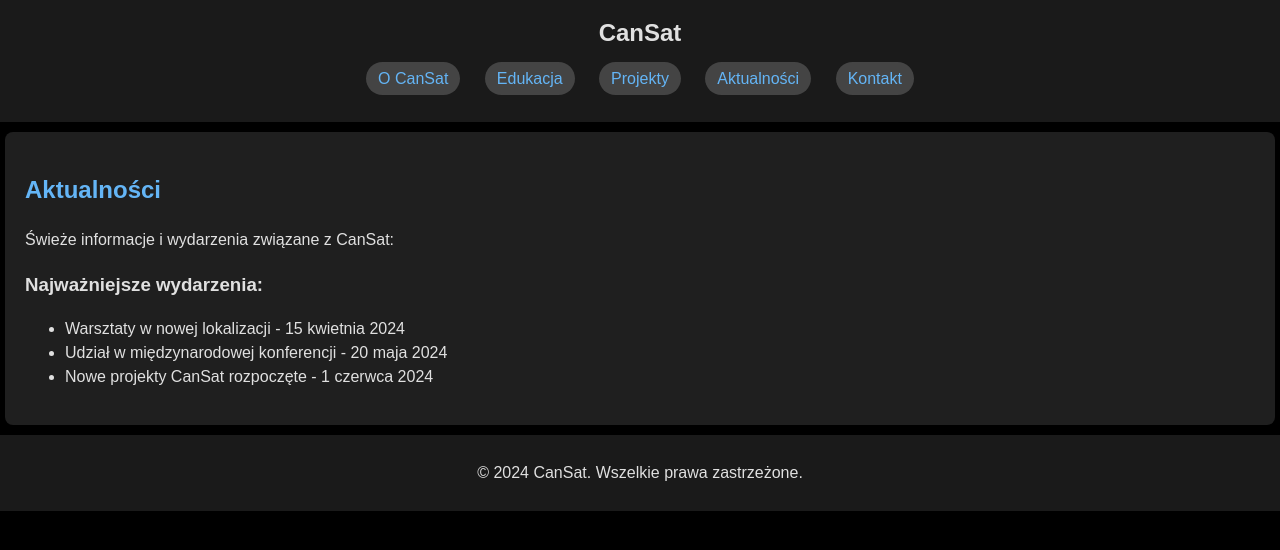
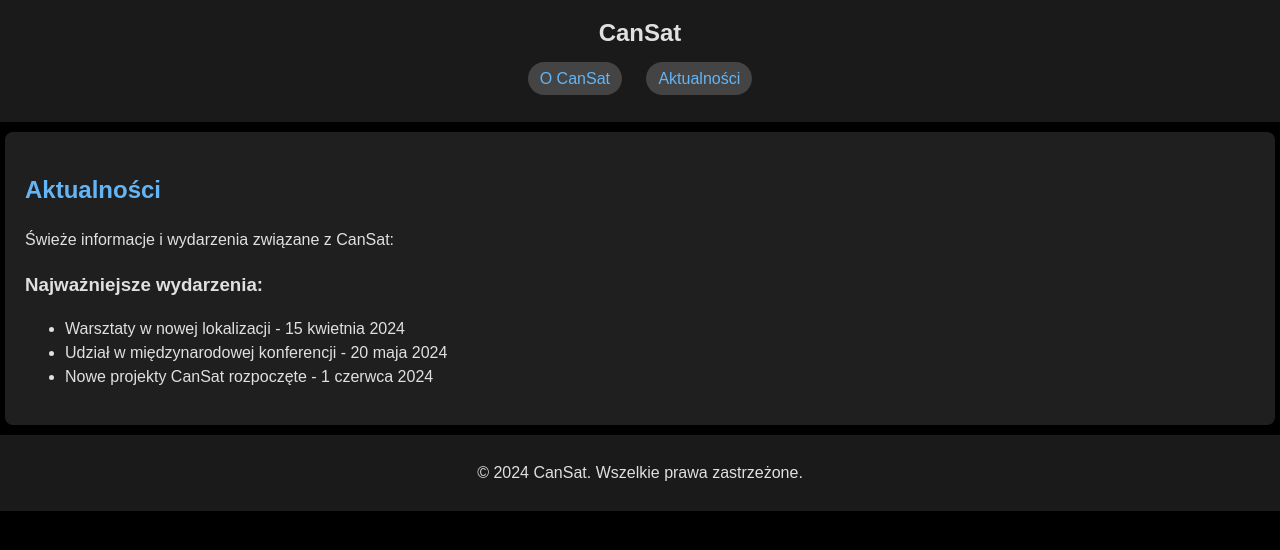
Before and after one commit to praktykiteboln/tebspace, a plain HTML site: page news.html in a window 1280 px wide. Drawn offline with Linux system fonts and the light colour scheme.

Commit message:
Update news.html

```diff
--- a/news.html
+++ b/news.html
@@ -12,10 +12,7 @@
         <nav>
             <ul>
                 <li><a href="about.html">O CanSat</a></li>
-                <li><a href="education.html">Edukacja</a></li>
-                <li><a href="projects.html">Projekty</a></li>
                 <li><a href="news.html">Aktualności</a></li>
-                <li><a href="#contact">Kontakt</a></li>
             </ul>
         </nav>
     </header>
```
